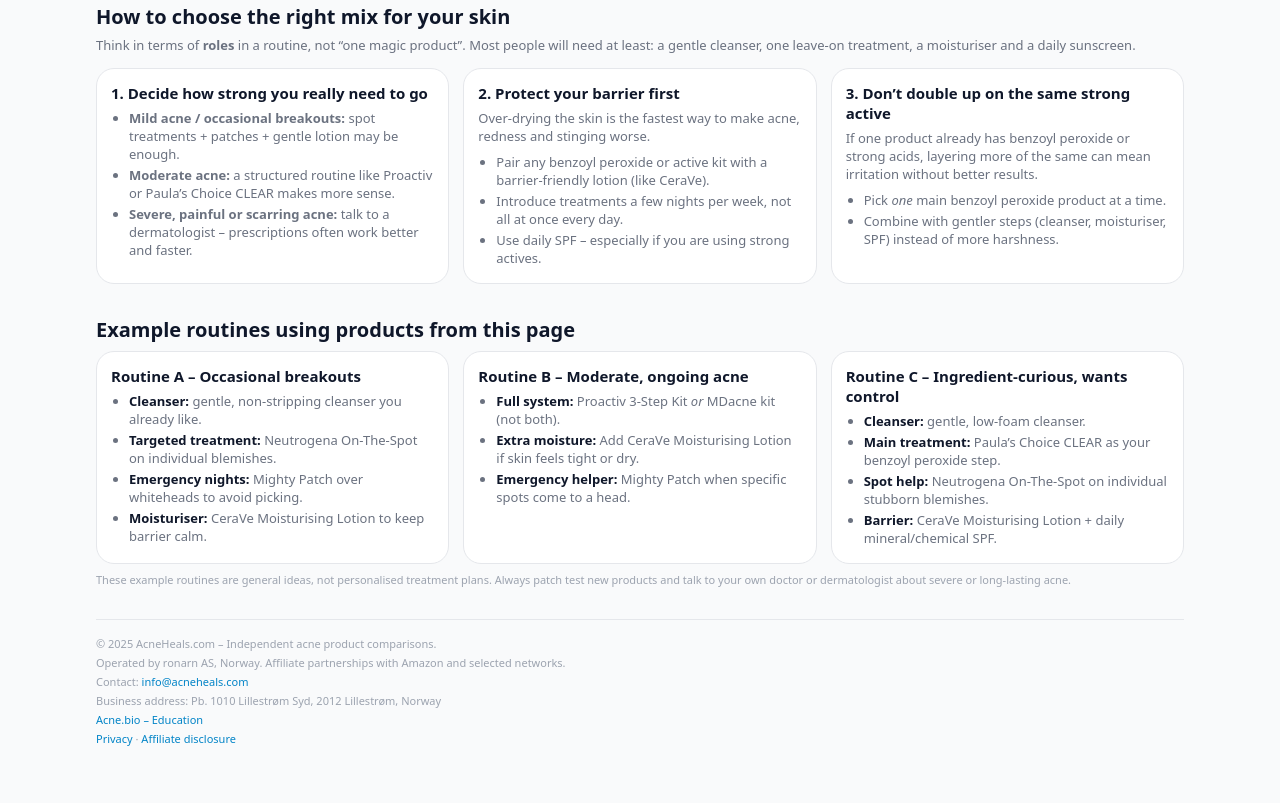
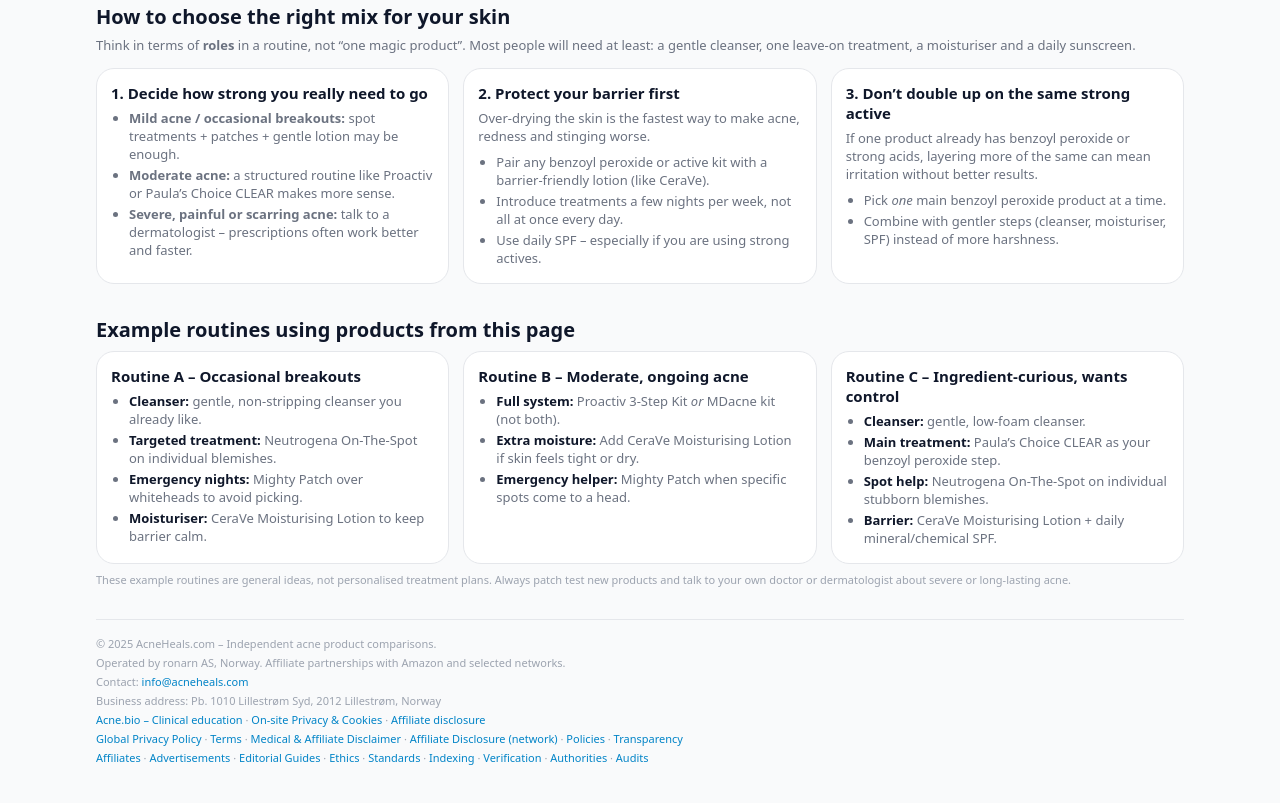
Before and after one commit to BioHealthLabs/acneheals.com-site, a plain HTML site: page index.html in a window 1280 px wide. Shown: the part 1471-2274 px from the top of the page. Drawn offline with Linux system fonts and the light colour scheme.

Commit message:
Update index.html

```diff
--- a/index.html
+++ b/index.html
@@ -528,14 +528,38 @@
     <span>Operated by ronarn AS, Norway. Affiliate partnerships with Amazon and selected networks.</span>
     <span>Contact: <a href="mailto:info@acneheals.com">info@acneheals.com</a></span>
     <span>Business address: Pb. 1010 Lillestrøm Syd, 2012 Lillestrøm, Norway</span>
+
+    <!-- Core network / education -->
     <span>
-    <a href="https://acne.bio/" target="_blank" rel="noopener">Acne.bio – Education</a>
-  </span>
-  <span>
-    <a href="/privacy.html">Privacy</a> ·
+      <a href="https://acne.bio/" target="_blank" rel="noopener">Acne.bio – Clinical education</a> ·
+      <a href="/privacy.html">On-site Privacy &amp; Cookies</a> ·
       <a href="/affiliate-disclosure.html">Affiliate disclosure</a>
     </span>
+
+    <!-- Global policy network -->
+    <span>
+      <a href="https://privacypolicy.bio">Global Privacy Policy</a> ·
+      <a href="https://terms.bio">Terms</a> ·
+      <a href="https://disclaimer.bio">Medical &amp; Affiliate Disclaimer</a> ·
+      <a href="https://disclosure.bio">Affiliate Disclosure (network)</a> ·
+      <a href="https://policies.bio">Policies</a> ·
+      <a href="https://transparency.bio">Transparency</a>
+    </span>
+
+    <!-- Governance, verification & editorial standards -->
+    <span>
+      <a href="https://affiliates.bio">Affiliates</a> ·
+      <a href="https://advertisement.bio">Advertisements</a> ·
+      <a href="https://guides.bio">Editorial Guides</a> ·
+      <a href="https://ethics.bio">Ethics</a> ·
+      <a href="https://standards.bio">Standards</a> ·
+      <a href="https://indexing.bio">Indexing</a> ·
+      <a href="https://verification.bio">Verification</a> ·
+      <a href="https://authorities.bio">Authorities</a> ·
+      <a href="https://audits.bio">Audits</a>
+    </span>
   </footer>
+
 </div>
 
 <script>
```
Lines whose indentation alone changed are shown as unchanged.
